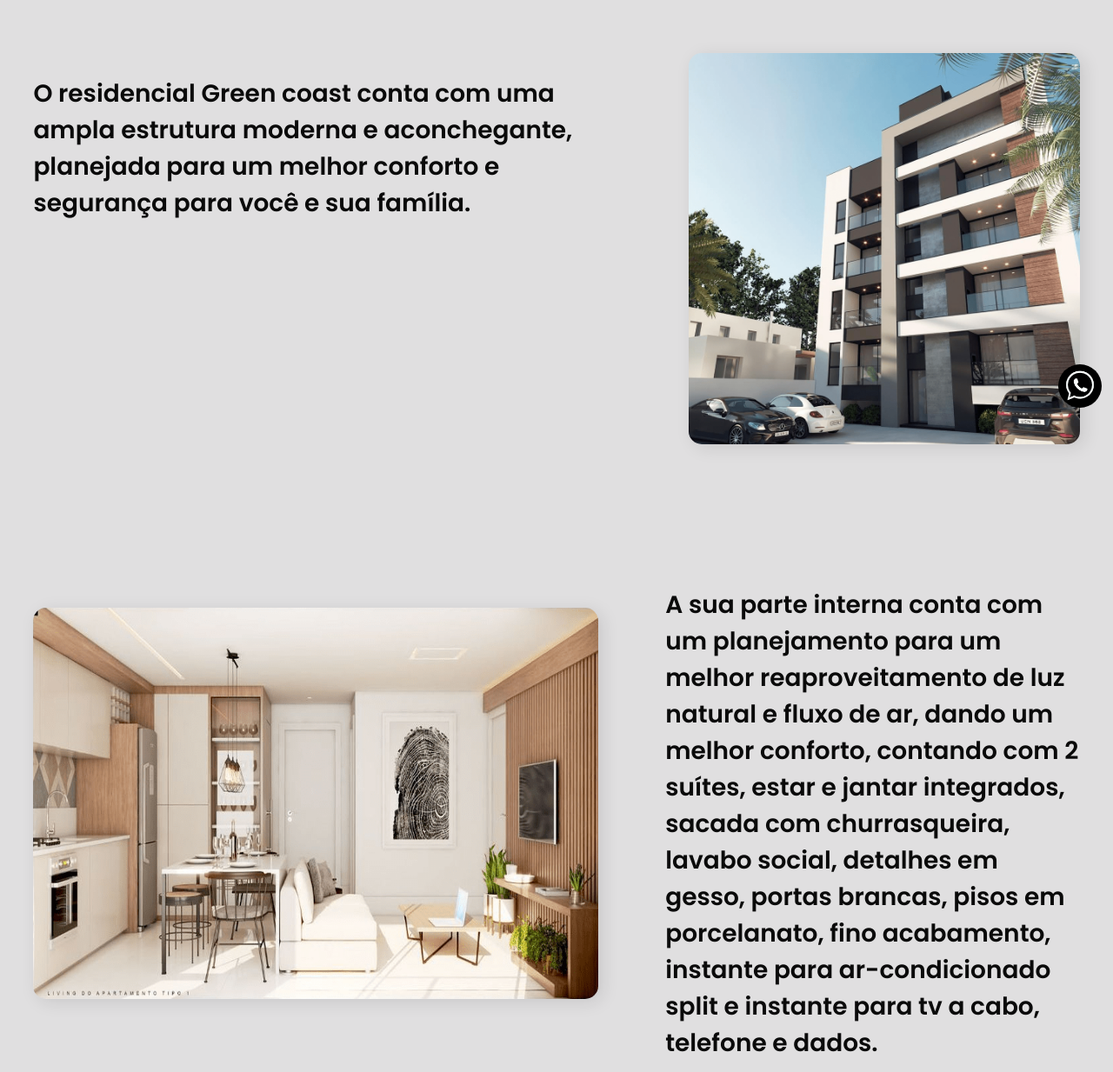
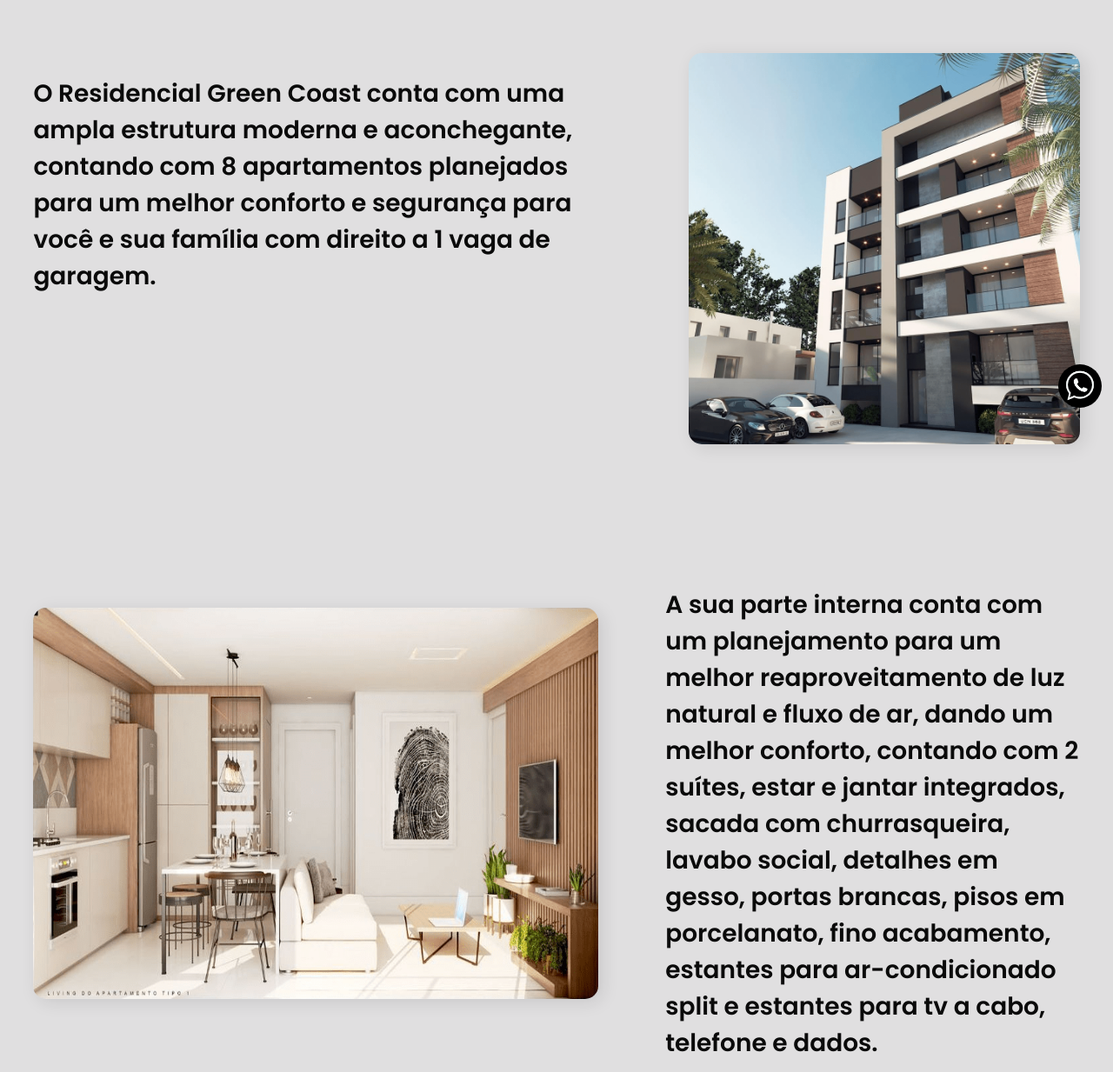
Before and after one commit to Luizefz/Arby-Construtora, a plain HTML site: page greencost.html in a window 1280 px wide. Shown: the part 307-1540 px from the top of the page at 87% size. Drawn offline with nearby package versions, Linux system fonts and the light colour scheme.

Commit message:
uptade
Alterações dos textos

```diff
--- a/greencost.html
+++ b/greencost.html
@@ -77,8 +77,8 @@
 
             <img src="./assets/Residencial-Green-Coast.png" class="details-images">
 
-            <p class="details-text">O residencial Green coast conta com uma ampla estrutura moderna e aconchegante,
-                planejada para um melhor conforto e segurança para você e sua família.
+            <p class="details-text">O Residencial Green Coast conta com uma ampla estrutura moderna e aconchegante,
+                contando com 8 apartamentos planejados para um melhor conforto e segurança para você e sua família com direito a 1 vaga de garagem.
 
             </p>
 
@@ -87,13 +87,11 @@
         <div class="details-right">
             <img src="./assets/Interior-Green-Coast.png" class="details-images">
 
-            <p class="details-text">A sua parte interna conta com um planejamento para um melhor reaproveitamento de luz
-                natural e fluxo de ar,
-                dando um melhor conforto,
-                contando com 2 suítes,
-                estar e jantar integrados, sacada com churrasqueira, lavabo social,
-                detalhes em gesso, portas brancas, pisos em porcelanato, fino acabamento,
-                instante para ar-condicionado split e instante para tv a cabo, telefone e dados.
+            <p class="details-text">A sua parte interna conta com um planejamento para um melhor reaproveitamento de luz natural e fluxo de ar,
+                dando um melhor conforto, contando com 2 suítes, estar e jantar integrados, sacada com churrasqueira,
+                lavabo social, detalhes em gesso, portas brancas, pisos em porcelanato, fino acabamento,
+                estantes para ar-condicionado split e estantes para tv a cabo, telefone e dados.
+
             </p>
         </div>
 
@@ -111,7 +109,7 @@
                     Lavabo - 1,87 m².<br>
                     Suite Principal - 11,26 m².<br>
                     Seite secundária - 9,05 m².<br>
-                    Banheiros das suites - 3,04 m².
+                    Banheiros das suítes - 3,04 m².
 
                 </p>
             </div>
```
